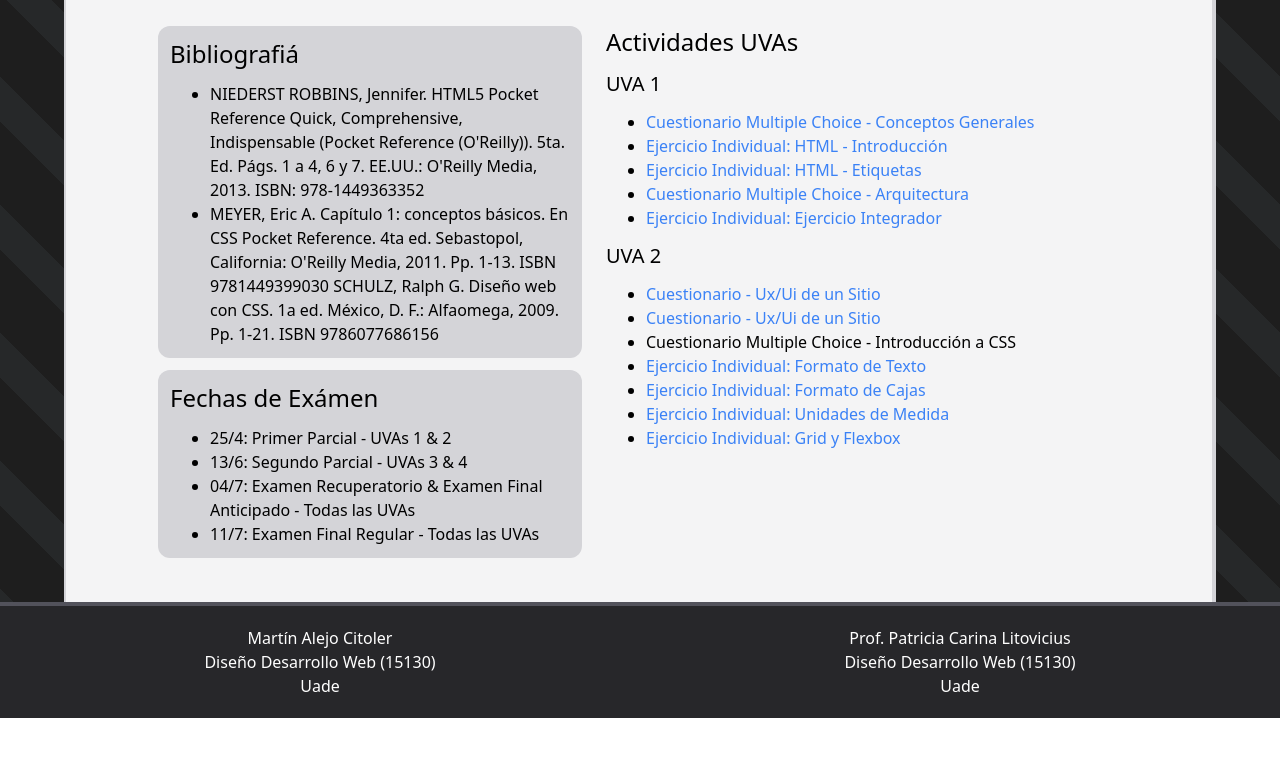
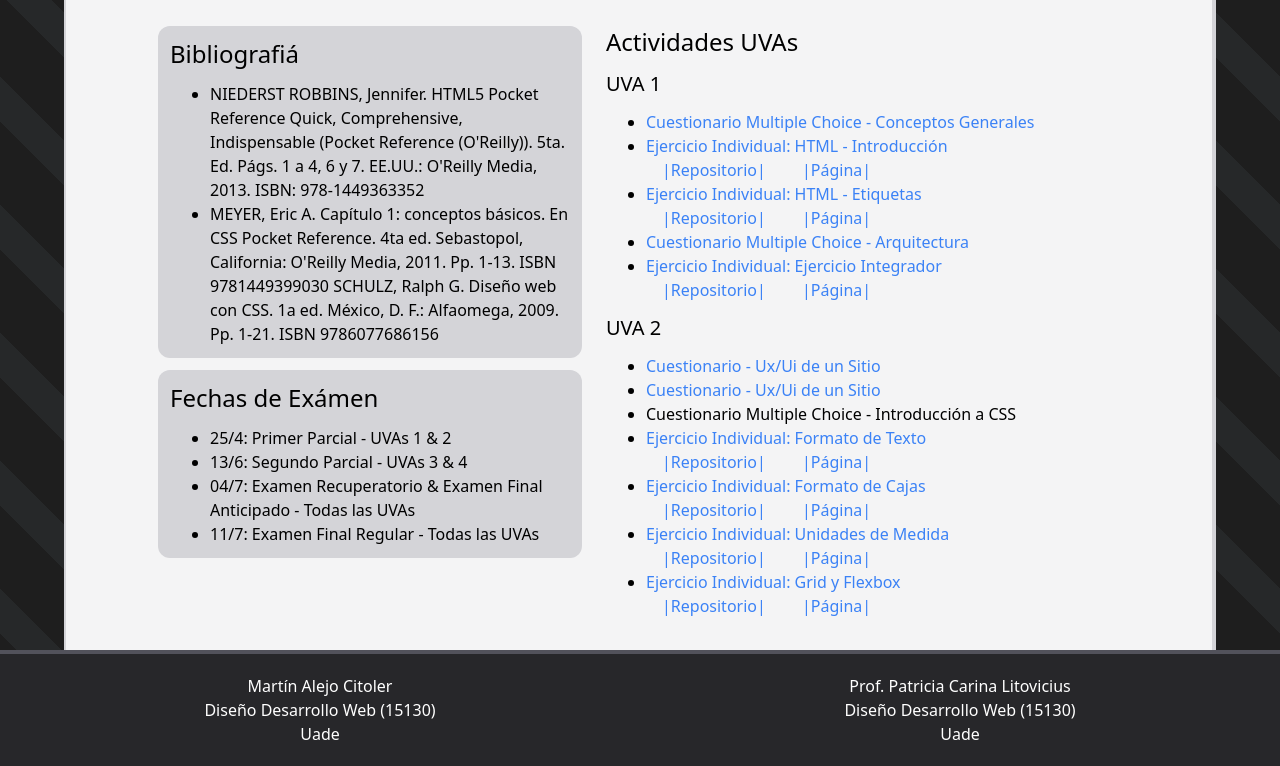
Before and after one commit to Martin-Alejo-Citoler/uva-2-act-final, a plain HTML site: page materia diseño y desarrollo web.html in a window 1280 px wide. Shown: the part 82-848 px from the top of the page. Before the commit the page ends 800 px from the top, so only its background shows below. Drawn offline with nearby package versions, Linux system fonts and the light colour scheme.

Commit message:
Add files via upload

```diff
--- a/materia diseño y desarrollo web.html
+++ b/materia diseño y desarrollo web.html
@@ -88,11 +88,35 @@
                         <h2 class="text-xl mb-3">UVA 1</h2>
 
                         <ul>
-                            <li class="list-disc ml-10"><a href="https://virtualbsp.uade.edu.ar/d2l/le/content/43569/viewContent/557799/View" target="_blank" class=" text-blue-500 :underline active:font-bold visited:text-purple-500">Cuestionario Multiple Choice - Conceptos Generales</a></li>
-                            <li class="list-disc ml-10"><a href="https://virtualbsp.uade.edu.ar/d2l/le/content/43569/viewContent/557800/View" target="_blank" class=" text-blue-500 hover:underline active:font-bold visited:text-purple-500">Ejercicio Individual: HTML - Introducción</a></li>
-                            <li class="list-disc ml-10"><a href="https://virtualbsp.uade.edu.ar/d2l/le/content/43569/viewContent/557802/View" target="_blank" class=" text-blue-500 hover:underline active:font-bold visited:text-purple-500">Ejercicio Individual: HTML - Etiquetas</a></li>
+                            <li class="list-disc ml-10"><a href="https://virtualbsp.uade.edu.ar/d2l/le/content/43569/viewContent/557799/View" target="_blank" class=" text-blue-500 :underline active:font-bold visited:text-purple-500">Cuestionario Multiple Choice - Conceptos Generales </a>
+
+
+
+                            <li class="list-disc ml-10">
+                                <a href="https://virtualbsp.uade.edu.ar/d2l/le/content/43569/viewContent/557800/View" target="_blank" class=" text-blue-500 hover:underline active:font-bold visited:text-purple-500">Ejercicio Individual: HTML - Introducción</a>
+                                <br>
+                                <a href="https://github.com/Martin-Alejo-Citoler/UVA-1-HTML-Introduccion" class="mx-4 text-blue-500  active:font-bold visited:text-purple-500">|Repositorio|</a>
+                                <a href="https://martin-alejo-citoler.github.io/UVA-1-HTML-Introduccion/"  class="mx-4 text-blue-500  active:font-bold visited:text-purple-500">|Página|</a>
+                            </li>
+
+                            <li class="list-disc ml-10">
+                                <a href="https://virtualbsp.uade.edu.ar/d2l/le/content/43569/viewContent/557802/View" target="_blank" class=" text-blue-500 hover:underline active:font-bold visited:text-purple-500">Ejercicio Individual: HTML - Etiquetas</a>
+                                <br>
+                                <a href="https://github.com/Martin-Alejo-Citoler/UVA-1-HTML-Etiquetas" class="mx-4 text-blue-500  active:font-bold visited:text-purple-500">|Repositorio|</a>
+                                <a href="https://martin-alejo-citoler.github.io/UVA-1-HTML-Etiquetas/"  class="mx-4 text-blue-500  active:font-bold visited:text-purple-500">|Página|</a>
+                            </li>
+
                             <li class="list-disc ml-10"><a href="https://virtualbsp.uade.edu.ar/d2l/le/content/43569/viewContent/557804/View" target="_blank" class="text-blue-500 hover:underline active:font-bold visited:text-purple-500">Cuestionario Multiple Choice - Arquitectura</a></li>
-                            <li class="list-disc ml-10"><a href="https://virtualbsp.uade.edu.ar/d2l/le/content/43569/viewContent/557805/View" target="_blank" class=" text-blue-500 hover:underline active:font-bold visited:text-purple-500">Ejercicio Individual: Ejercicio Integrador</a></li>
+
+
+
+                            <li class="list-disc ml-10">
+                                <a href="https://virtualbsp.uade.edu.ar/d2l/le/content/43569/viewContent/557805/View" target="_blank" class=" text-blue-500 hover:underline active:font-bold visited:text-purple-500">Ejercicio Individual: Ejercicio Integrador</a>
+                                <br>
+                                <a href="https://github.com/Martin-Alejo-Citoler/UVA-1-HTML-Integrador" class="mx-4 text-blue-500  active:font-bold visited:text-purple-500">|Repositorio|</a>
+                                <a href="https://martin-alejo-citoler.github.io/UVA-1-HTML-Integrador/"  class="mx-4 text-blue-500  active:font-bold visited:text-purple-500">|Página|</a>
+                            </li>
+
                         </ul>
                     </div>
 
@@ -102,12 +126,46 @@
 
                         <ul>
                             <li class="list-disc ml-10"><a href="https://virtualbsp.uade.edu.ar/d2l/le/content/43569/viewContent/598098/View" target="_blank" class="text-blue-500 hover:underline active:font-bold visited:text-purple-500">Cuestionario - Ux/Ui de un Sitio</a> </li>
+
+
+
                             <li class="list-disc ml-10"><a href="https://virtualbsp.uade.edu.ar/d2l/le/content/43569/viewContent/598100/View" target="_blank" class=" text-blue-500 hover:underline active:font-bold visited:text-purple-500">Cuestionario - Ux/Ui de un Sitio</a> </li>
+
+
+
                             <li class="list-disc ml-10"><a href="https://virtualbsp.uade.edu.ar/d2l/le/content/43569/viewContent/557830/View" target="_blank" class=" text-blue-500hover:underline active:font-bold visited:text-purple-500">Cuestionario Multiple Choice - Introducción a CSS</a></li>
-                            <li class="list-disc ml-10"><a href="https://virtualbsp.uade.edu.ar/d2l/le/content/43569/viewContent/557831/View" target="_blank" class="text-blue-500 hover:underline active:font-bold visited:text-purple-500">Ejercicio Individual: Formato de Texto</a></li>
-                            <li class="list-disc ml-10"><a href="https://virtualbsp.uade.edu.ar/d2l/le/content/43569/viewContent/557833/View" target="_blank" class=" text-blue-500 hover:underline active:font-bold visited:text-purple-500">Ejercicio Individual: Formato de Cajas</a></li>
-                            <li class="list-disc ml-10"><a href="https://virtualbsp.uade.edu.ar/d2l/le/content/43569/viewContent/557848/View" target="_blank" class="text-blue-500 hover:underline active:font-bold visited:text-purple-500">Ejercicio Individual: Unidades de Medida</a></li>
-                            <li class="list-disc ml-10"><a href="https://virtualbsp.uade.edu.ar/d2l/le/content/43569/viewContent/557842/View" target="_blank" class="text-blue-500 hover:underline active:font-bold visited:text-purple-500">Ejercicio Individual: Grid y Flexbox</a></li>
+
+
+
+                            <li class="list-disc ml-10">
+                                <a href="https://virtualbsp.uade.edu.ar/d2l/le/content/43569/viewContent/557831/View" target="_blank" class="text-blue-500 hover:underline active:font-bold visited:text-purple-500">Ejercicio Individual: Formato de Texto</a>
+                                <br>
+                                <a href="https://github.com/Martin-Alejo-Citoler/uva-2-ejercicio-1" class="mx-4 text-blue-500  active:font-bold visited:text-purple-500">|Repositorio|</a>
+                                <a href="https://martin-alejo-citoler.github.io/uva-2-ejercicio-1/"  class="mx-4 text-blue-500  active:font-bold visited:text-purple-500">|Página|</a>
+                            </li>
+
+                            <li class="list-disc ml-10">
+                                <a href="https://virtualbsp.uade.edu.ar/d2l/le/content/43569/viewContent/557833/View" target="_blank" class=" text-blue-500 hover:underline active:font-bold visited:text-purple-500">Ejercicio Individual: Formato de Cajas</a>
+                                <br>
+                                <a href="https://github.com/Martin-Alejo-Citoler/uva-2-act-2" class="mx-4 text-blue-500  active:font-bold visited:text-purple-500">|Repositorio|</a>
+                                <a href="https://martin-alejo-citoler.github.io/uva-2-act-2/"  class="mx-4 text-blue-500  active:font-bold visited:text-purple-500">|Página|</a>
+                            </li>
+
+                            <li class="list-disc ml-10">
+                                <a href="https://virtualbsp.uade.edu.ar/d2l/le/content/43569/viewContent/557848/View" target="_blank" class="text-blue-500 hover:underline active:font-bold visited:text-purple-500">Ejercicio Individual: Unidades de Medida</a>
+                                <br>
+                                <a href="https://github.com/Martin-Alejo-Citoler/uva-2-act-3" class="mx-4 text-blue-500  active:font-bold visited:text-purple-500">|Repositorio|</a>
+                                <a href="https://martin-alejo-citoler.github.io/uva-2-act-3/"  class="mx-4 text-blue-500  active:font-bold visited:text-purple-500">|Página|</a>
+                            </li>
+
+                            <li class="list-disc ml-10">
+                                <a href="https://virtualbsp.uade.edu.ar/d2l/le/content/43569/viewContent/557842/View" target="_blank" class="text-blue-500 hover:underline active:font-bold visited:text-purple-500">Ejercicio Individual: Grid y Flexbox</a>
+                                <br>
+                                <a href="https://github.com/Martin-Alejo-Citoler/uva-2-ejercicio-4" class="mx-4 text-blue-500  active:font-bold visited:text-purple-500">|Repositorio|</a>
+                                <a href="https://martin-alejo-citoler.github.io/uva-2-ejercicio-4/"  class="mx-4 text-blue-500  active:font-bold visited:text-purple-500">|Página|</a>
+                            </li>
+
+
                         </ul>
                     </div>
                 </section>
```
